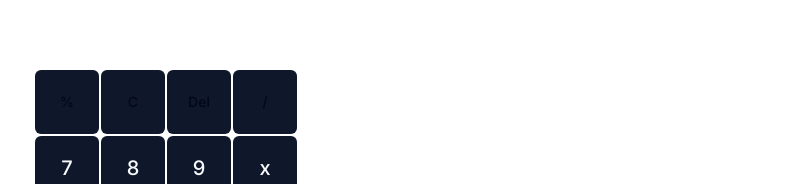
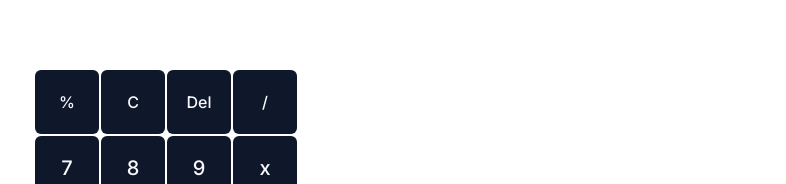
Before and after one commit to clavelian/calculator, a Next.js app in the folder calc/calc/: page / in a window 1280 px wide. Shown: the part 162-346 px from the top of the page, without its empty margins (494-1280 px from the left). Built offline with nearby package versions, Linux system fonts and the light colour scheme.

Commit message:
minor adjustments

```diff
--- a/calc/calc/app/page.tsx
+++ b/calc/calc/app/page.tsx
@@ -18,10 +18,10 @@ export default function Home() {
         <div className="calculatorHolder p-5 border border-white "></div>
         <div className="numpad">
           <div className="etc">
-            <Button className="button text-">%</Button>
-            <Button className="button text-">C</Button>
-            <Button className="button text-">Del</Button>
-            <Button className="button text-">/</Button>
+            <Button className="button text-base">%</Button>
+            <Button className="button text-base">C</Button>
+            <Button className="button text-base">Del</Button>
+            <Button className="button text-base">/</Button>
           </div>
           {/* 789 */}
           <div className="buttonTop">
```
